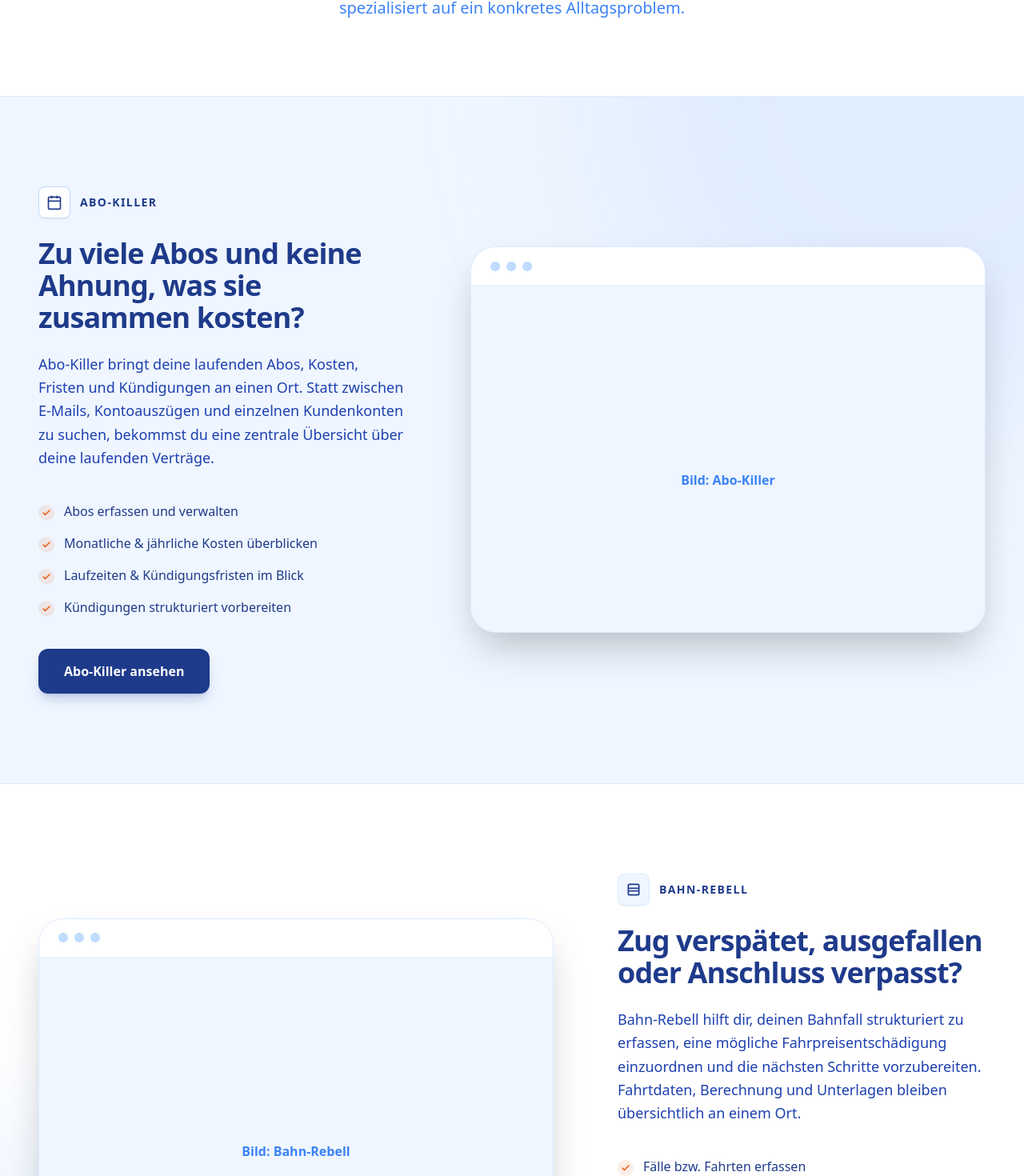
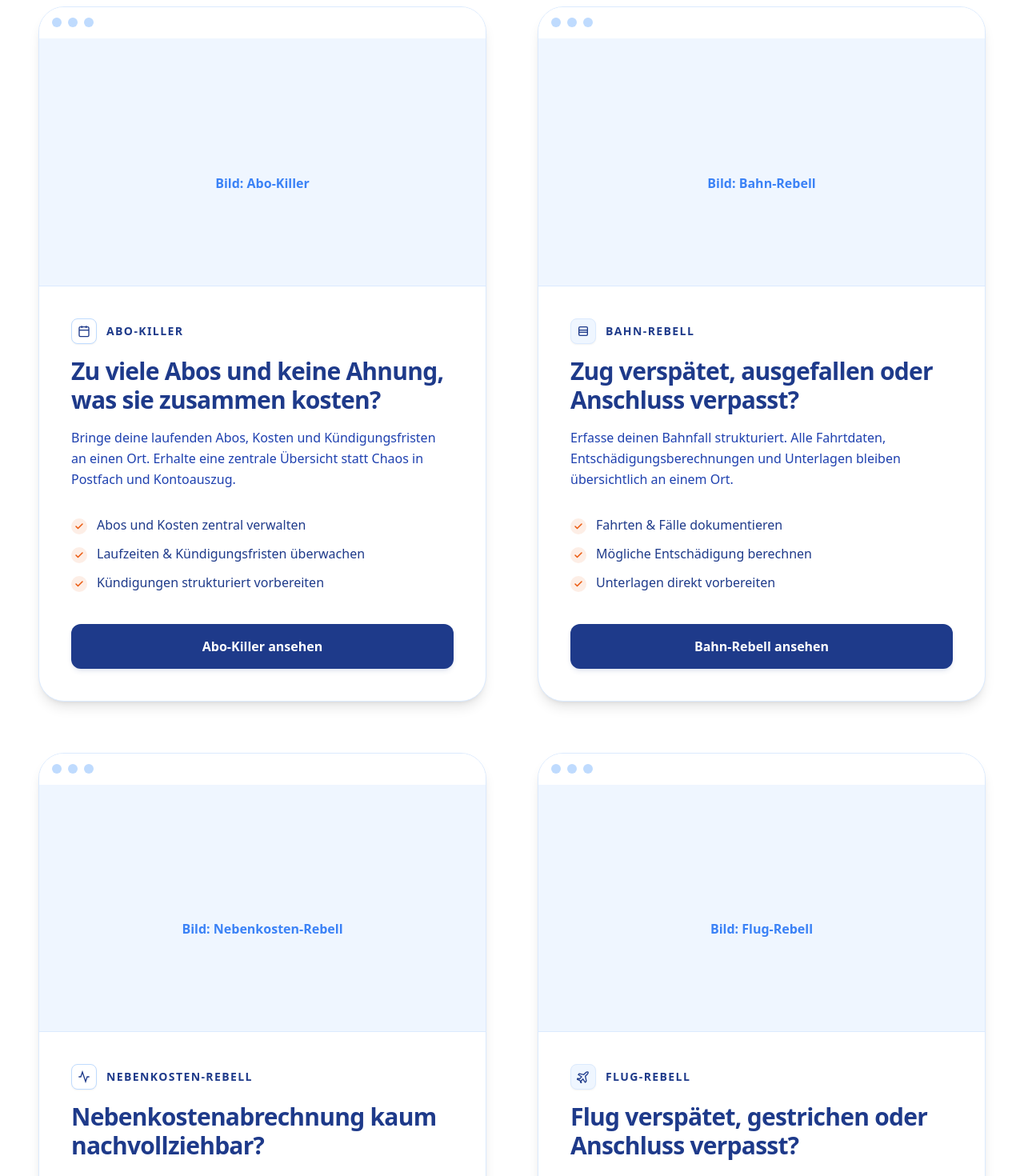
Before and after one commit to olli1270baok/RealLife, a Next.js app: page / in a window 1280 px wide. Shown: the part 1296-2766 px from the top of the page at 80% size. Built offline with nearby package versions, Linux system fonts and the light colour scheme.

Commit message:
design: Refactor Kern-Apps into responsive 2x2 grid keeping premium colors

```diff
--- a/src/app/page.tsx
+++ b/src/app/page.tsx
@@ -89,56 +89,22 @@
         </div>
       </section>
 
-      {/* 3. KERN-APPS (Z-PATTERN, HIGH-END) */}
-      <section id="kern-apps" className="bg-white relative">
-        <div className="py-24 px-6 lg:px-12 max-w-screen-xl mx-auto text-center border-t border-[#dbeafe]">
+      {/* 3. KERN-APPS (HIGH-END 2x2 GRID) */}
+      <section id="kern-apps" className="bg-white relative py-24 px-6 lg:px-12 border-t border-[#dbeafe]">
+        <div className="max-w-screen-2xl mx-auto">
+          <div className="text-center mb-16">
             <div className="inline-flex items-center gap-2 px-4 py-1.5 rounded-full bg-[#eff6ff] border border-[#bfdbfe] mb-6">
               <span className="text-xs font-bold text-[#1e40af] uppercase tracking-widest">UNSERE APPS</span>
             </div>
-          <h2 className="text-4xl lg:text-5xl font-extrabold text-[#1e3a8a] tracking-tight mb-6" style={{ fontFamily: 'var(--font-head)' }}>Welche App hilft dir gerade?</h2>
-          <p className="text-xl text-[#3b82f6] max-w-2xl mx-auto">Wähle das Thema, das du gerade erledigen möchtest. Jede App ist spezialisiert auf ein konkretes Alltagsproblem.</p>
+            <h2 className="text-4xl lg:text-5xl font-extrabold text-[#1e3a8a] tracking-tight" style={{ fontFamily: 'var(--font-head)' }}>Welche App hilft dir gerade?</h2>
           </div>
 
-        {/* ABO-KILLER (Text Links, Bild Rechts) */}
-        <div className="relative py-28 border-y border-[#dbeafe] bg-[#eff6ff] overflow-hidden">
-          {/* Subtle Background Accent */}
-          <div className="absolute top-0 right-0 w-[800px] h-[800px] bg-[#bfdbfe]/30 rounded-full blur-[100px] -translate-y-1/2 translate-x-1/3 pointer-events-none"></div>
+          <div className="grid grid-cols-1 md:grid-cols-2 gap-12 lg:gap-16">
 
-          <div className="relative px-6 lg:px-12 max-w-screen-2xl mx-auto flex flex-col lg:flex-row gap-20 items-center z-10">
-            <div className="lg:w-5/12 w-full">
-              <div className="flex items-center gap-3 mb-6">
-                <div className="w-10 h-10 rounded-lg bg-white border border-[#bfdbfe] shadow-sm flex items-center justify-center">
-                  <svg width="20" height="20" viewBox="0 0 24 24" fill="none" stroke="currentColor" strokeWidth="2" className="text-[#1e3a8a]"><rect x="3" y="4" width="18" height="18" rx="2" ry="2"></rect><line x1="16" y1="2" x2="16" y2="6"></line><line x1="8" y1="2" x2="8" y2="6"></line><line x1="3" y1="10" x2="21" y2="10"></line></svg>
-                </div>
-                <div className="text-sm font-bold text-[#1e3a8a] uppercase tracking-widest">Abo-Killer</div>
-              </div>
-
-              <h3 className="text-3xl md:text-4xl font-extrabold text-[#1e3a8a] tracking-tight mb-6 leading-[1.15]">
-                Zu viele Abos und keine Ahnung, was sie zusammen kosten?
-              </h3>
-              <p className="text-[#1e40af] text-lg mb-10 leading-relaxed">
-                Abo-Killer bringt deine laufenden Abos, Kosten, Fristen und Kündigungen an einen Ort. Statt zwischen E-Mails, Kontoauszügen und einzelnen Kundenkonten zu suchen, bekommst du eine zentrale Übersicht über deine laufenden Verträge.
-              </p>
-
-              <ul className="grid grid-cols-1 gap-4 mb-10">
-                {['Abos erfassen und verwalten', 'Monatliche & jährliche Kosten überblicken', 'Laufzeiten & Kündigungsfristen im Blick', 'Kündigungen strukturiert vorbereiten'].map((text, i) => (
-                  <li key={i} className="flex items-start gap-3">
-                    <div className="mt-1 flex-shrink-0 w-5 h-5 rounded-full bg-[#EA580C]/10 flex items-center justify-center">
-                      <svg width="12" height="12" viewBox="0 0 24 24" fill="none" stroke="#EA580C" strokeWidth="3" strokeLinecap="round" strokeLinejoin="round"><polyline points="20 6 9 17 4 12"></polyline></svg>
-                    </div>
-                    <span className="text-[#1e3a8a] font-medium">{text}</span>
-                  </li>
-                ))}
-              </ul>
-
-              <button onClick={() => router.push('/abo-killer')} className="bg-[#1e3a8a] text-white px-8 py-4 rounded-xl font-bold hover:bg-[#172554] shadow-lg shadow-[#1e3a8a]/20 hover:shadow-xl hover:-translate-y-0.5 transition-all">
-                Abo-Killer ansehen
-              </button>
-            </div>
-
-            <div className="lg:w-7/12 w-full">
-              <div className="relative aspect-[4/3] bg-white rounded-[2rem] shadow-2xl border border-[#dbeafe] overflow-hidden flex flex-col">
-                <div className="h-12 bg-white border-b border-[#eff6ff] flex items-center px-6 gap-2">
+            {/* ABO-KILLER */}
+            <div className="flex flex-col group bg-white border border-[#dbeafe] rounded-[2rem] overflow-hidden shadow-lg hover:shadow-2xl transition-all duration-300 hover:-translate-y-1">
+              <div className="relative aspect-[16/10] bg-[#eff6ff] border-b border-[#dbeafe] overflow-hidden flex flex-col">
+                <div className="h-10 bg-white border-b border-[#eff6ff] flex items-center px-4 gap-2">
                   <div className="w-3 h-3 rounded-full bg-[#bfdbfe]"></div>
                   <div className="w-3 h-3 rounded-full bg-[#bfdbfe]"></div>
                   <div className="w-3 h-3 rounded-full bg-[#bfdbfe]"></div>
@@ -151,32 +117,21 @@
                   </div>
                 </div>
               </div>
+              <div className="p-8 lg:p-10 flex-1 flex flex-col">
+                <div className="flex items-center gap-3 mb-4">
+                  <div className="w-8 h-8 rounded-lg bg-white border border-[#bfdbfe] shadow-sm flex items-center justify-center">
+                    <svg width="16" height="16" viewBox="0 0 24 24" fill="none" stroke="currentColor" strokeWidth="2" className="text-[#1e3a8a]"><rect x="3" y="4" width="18" height="18" rx="2" ry="2"></rect><line x1="16" y1="2" x2="16" y2="6"></line><line x1="8" y1="2" x2="8" y2="6"></line><line x1="3" y1="10" x2="21" y2="10"></line></svg>
                   </div>
+                  <div className="text-sm font-bold text-[#1e3a8a] uppercase tracking-widest">Abo-Killer</div>
                 </div>
-        </div>
-
-        {/* BAHN-REBELL (Bild Links, Text Rechts) */}
-        <div className="relative py-28 bg-white overflow-hidden">
-          <div className="absolute bottom-0 left-0 w-[800px] h-[800px] bg-[#bfdbfe]/30 rounded-full blur-[100px] translate-y-1/2 -translate-x-1/3 pointer-events-none"></div>
-
-          <div className="relative px-6 lg:px-12 max-w-screen-2xl mx-auto flex flex-col lg:flex-row-reverse gap-20 items-center z-10">
-            <div className="lg:w-5/12 w-full">
-              <div className="flex items-center gap-3 mb-6">
-                <div className="w-10 h-10 rounded-lg bg-[#eff6ff] border border-[#dbeafe] shadow-sm flex items-center justify-center">
-                  <svg width="20" height="20" viewBox="0 0 24 24" fill="none" stroke="currentColor" strokeWidth="2" className="text-[#1e3a8a]"><rect x="4" y="4" width="16" height="16" rx="2" ry="2"></rect><path d="M4 14h16"></path><path d="M4 10h16"></path></svg>
-                </div>
-                <div className="text-sm font-bold text-[#1e3a8a] uppercase tracking-widest">Bahn-Rebell</div>
-              </div>
-
-              <h3 className="text-3xl md:text-4xl font-extrabold text-[#1e3a8a] tracking-tight mb-6 leading-[1.15]">
-                Zug verspätet, ausgefallen oder Anschluss verpasst?
+                <h3 className="text-2xl lg:text-3xl font-extrabold text-[#1e3a8a] tracking-tight mb-4 leading-snug">
+                  Zu viele Abos und keine Ahnung, was sie zusammen kosten?
                 </h3>
-              <p className="text-[#1e40af] text-lg mb-10 leading-relaxed">
-                Bahn-Rebell hilft dir, deinen Bahnfall strukturiert zu erfassen, eine mögliche Fahrpreisentschädigung einzuordnen und die nächsten Schritte vorzubereiten. Fahrtdaten, Berechnung und Unterlagen bleiben übersichtlich an einem Ort.
+                <p className="text-[#1e40af] text-base mb-8 leading-relaxed">
+                  Bringe deine laufenden Abos, Kosten und Kündigungsfristen an einen Ort. Erhalte eine zentrale Übersicht statt Chaos in Postfach und Kontoauszug.
                 </p>
-
-              <ul className="grid grid-cols-1 gap-4 mb-10">
-                {['Fälle bzw. Fahrten erfassen', 'Mögliche Fahrpreisentschädigung berechnen', 'Relevante Angaben speichern', 'Schreiben bzw. Unterlagen vorbereiten'].map((text, i) => (
+                <ul className="space-y-3 mb-10 flex-1">
+                  {['Abos und Kosten zentral verwalten', 'Laufzeiten & Kündigungsfristen überwachen', 'Kündigungen strukturiert vorbereiten'].map((text, i) => (
                     <li key={i} className="flex items-start gap-3">
                       <div className="mt-1 flex-shrink-0 w-5 h-5 rounded-full bg-[#EA580C]/10 flex items-center justify-center">
                         <svg width="12" height="12" viewBox="0 0 24 24" fill="none" stroke="#EA580C" strokeWidth="3" strokeLinecap="round" strokeLinejoin="round"><polyline points="20 6 9 17 4 12"></polyline></svg>
@@ -185,15 +140,16 @@
                     </li>
                   ))}
                 </ul>
-
-              <button onClick={() => router.push('/bahn-rebell')} className="bg-[#1e3a8a] text-white px-8 py-4 rounded-xl font-bold hover:bg-[#172554] shadow-lg shadow-[#1e3a8a]/20 hover:shadow-xl hover:-translate-y-0.5 transition-all">
-                Bahn-Rebell ansehen
+                <button onClick={() => router.push('/abo-killer')} className="bg-[#1e3a8a] text-white px-6 py-4 rounded-xl font-bold hover:bg-[#172554] shadow-md shadow-[#1e3a8a]/10 transition-all text-center w-full">
+                  Abo-Killer ansehen
                 </button>
               </div>
+            </div>
 
-            <div className="lg:w-7/12 w-full">
-              <div className="relative aspect-[4/3] bg-white rounded-[2rem] shadow-2xl border border-[#dbeafe] overflow-hidden flex flex-col">
-                <div className="h-12 bg-white border-b border-[#eff6ff] flex items-center px-6 gap-2">
+            {/* BAHN-REBELL */}
+            <div className="flex flex-col group bg-white border border-[#dbeafe] rounded-[2rem] overflow-hidden shadow-lg hover:shadow-2xl transition-all duration-300 hover:-translate-y-1">
+              <div className="relative aspect-[16/10] bg-[#eff6ff] border-b border-[#dbeafe] overflow-hidden flex flex-col">
+                <div className="h-10 bg-white border-b border-[#eff6ff] flex items-center px-4 gap-2">
                   <div className="w-3 h-3 rounded-full bg-[#bfdbfe]"></div>
                   <div className="w-3 h-3 rounded-full bg-[#bfdbfe]"></div>
                   <div className="w-3 h-3 rounded-full bg-[#bfdbfe]"></div>
@@ -206,32 +162,21 @@
                   </div>
                 </div>
               </div>
+              <div className="p-8 lg:p-10 flex-1 flex flex-col">
+                <div className="flex items-center gap-3 mb-4">
+                  <div className="w-8 h-8 rounded-lg bg-[#eff6ff] border border-[#dbeafe] shadow-sm flex items-center justify-center">
+                    <svg width="16" height="16" viewBox="0 0 24 24" fill="none" stroke="currentColor" strokeWidth="2" className="text-[#1e3a8a]"><rect x="4" y="4" width="16" height="16" rx="2" ry="2"></rect><path d="M4 14h16"></path><path d="M4 10h16"></path></svg>
                   </div>
+                  <div className="text-sm font-bold text-[#1e3a8a] uppercase tracking-widest">Bahn-Rebell</div>
                 </div>
-        </div>
-
-        {/* NEBENKOSTEN-REBELL (Text Links, Bild Rechts) */}
-        <div className="relative py-28 border-y border-[#dbeafe] bg-[#eff6ff] overflow-hidden">
-          <div className="absolute top-1/2 right-1/4 w-[600px] h-[600px] bg-[#bfdbfe]/30 rounded-full blur-[100px] -translate-y-1/2 pointer-events-none"></div>
-
-          <div className="relative px-6 lg:px-12 max-w-screen-2xl mx-auto flex flex-col lg:flex-row gap-20 items-center z-10">
-            <div className="lg:w-5/12 w-full">
-              <div className="flex items-center gap-3 mb-6">
-                <div className="w-10 h-10 rounded-lg bg-white border border-[#bfdbfe] shadow-sm flex items-center justify-center">
-                  <svg width="20" height="20" viewBox="0 0 24 24" fill="none" stroke="currentColor" strokeWidth="2" className="text-[#1e3a8a]"><path d="M22 12h-4l-3 9L9 3l-3 9H2"></path></svg>
-                </div>
-                <div className="text-sm font-bold text-[#1e3a8a] uppercase tracking-widest">Nebenkosten-Rebell</div>
-              </div>
-
-              <h3 className="text-3xl md:text-4xl font-extrabold text-[#1e3a8a] tracking-tight mb-6 leading-[1.15]">
-                Nebenkostenabrechnung kaum nachvollziehbar?
+                <h3 className="text-2xl lg:text-3xl font-extrabold text-[#1e3a8a] tracking-tight mb-4 leading-snug">
+                  Zug verspätet, ausgefallen oder Anschluss verpasst?
                 </h3>
-              <p className="text-[#1e40af] text-lg mb-10 leading-relaxed">
-                Nebenkosten-Rebell hilft dir, deine Abrechnung strukturiert auseinanderzunehmen. Kostenpositionen, Vorauszahlungen und Veränderungen werden übersichtlich aufbereitet, damit du besser nachvollziehen kannst, wie sich das Ergebnis zusammensetzt.
+                <p className="text-[#1e40af] text-base mb-8 leading-relaxed">
+                  Erfasse deinen Bahnfall strukturiert. Alle Fahrtdaten, Entschädigungsberechnungen und Unterlagen bleiben übersichtlich an einem Ort.
                 </p>
-
-              <ul className="grid grid-cols-1 gap-4 mb-10">
-                {['Abrechnungsdaten erfassen', 'Kostenpositionen strukturieren', 'Vorauszahlungen & Gesamtkosten vergleichen', 'Veränderungen nachvollziehen'].map((text, i) => (
+                <ul className="space-y-3 mb-10 flex-1">
+                  {['Fahrten & Fälle dokumentieren', 'Mögliche Entschädigung berechnen', 'Unterlagen direkt vorbereiten'].map((text, i) => (
                     <li key={i} className="flex items-start gap-3">
                       <div className="mt-1 flex-shrink-0 w-5 h-5 rounded-full bg-[#EA580C]/10 flex items-center justify-center">
                         <svg width="12" height="12" viewBox="0 0 24 24" fill="none" stroke="#EA580C" strokeWidth="3" strokeLinecap="round" strokeLinejoin="round"><polyline points="20 6 9 17 4 12"></polyline></svg>
@@ -240,15 +185,16 @@
                     </li>
                   ))}
                 </ul>
-
-              <button onClick={() => router.push('/nebenkosten-rebell')} className="bg-[#1e3a8a] text-white px-8 py-4 rounded-xl font-bold hover:bg-[#172554] shadow-lg shadow-[#1e3a8a]/20 hover:shadow-xl hover:-translate-y-0.5 transition-all">
-                Nebenkosten-Rebell ansehen
+                <button onClick={() => router.push('/bahn-rebell')} className="bg-[#1e3a8a] text-white px-6 py-4 rounded-xl font-bold hover:bg-[#172554] shadow-md shadow-[#1e3a8a]/10 transition-all text-center w-full">
+                  Bahn-Rebell ansehen
                 </button>
               </div>
+            </div>
 
-            <div className="lg:w-7/12 w-full">
-              <div className="relative aspect-[4/3] bg-white rounded-[2rem] shadow-2xl border border-[#dbeafe] overflow-hidden flex flex-col">
-                <div className="h-12 bg-white border-b border-[#eff6ff] flex items-center px-6 gap-2">
+            {/* NEBENKOSTEN-REBELL */}
+            <div className="flex flex-col group bg-white border border-[#dbeafe] rounded-[2rem] overflow-hidden shadow-lg hover:shadow-2xl transition-all duration-300 hover:-translate-y-1">
+              <div className="relative aspect-[16/10] bg-[#eff6ff] border-b border-[#dbeafe] overflow-hidden flex flex-col">
+                <div className="h-10 bg-white border-b border-[#eff6ff] flex items-center px-4 gap-2">
                   <div className="w-3 h-3 rounded-full bg-[#bfdbfe]"></div>
                   <div className="w-3 h-3 rounded-full bg-[#bfdbfe]"></div>
                   <div className="w-3 h-3 rounded-full bg-[#bfdbfe]"></div>
@@ -261,30 +207,21 @@
                   </div>
                 </div>
               </div>
+              <div className="p-8 lg:p-10 flex-1 flex flex-col">
+                <div className="flex items-center gap-3 mb-4">
+                  <div className="w-8 h-8 rounded-lg bg-white border border-[#bfdbfe] shadow-sm flex items-center justify-center">
+                    <svg width="16" height="16" viewBox="0 0 24 24" fill="none" stroke="currentColor" strokeWidth="2" className="text-[#1e3a8a]"><path d="M22 12h-4l-3 9L9 3l-3 9H2"></path></svg>
                   </div>
+                  <div className="text-sm font-bold text-[#1e3a8a] uppercase tracking-widest">Nebenkosten-Rebell</div>
                 </div>
-        </div>
-
-        {/* FLUG-REBELL (Bild Links, Text Rechts) */}
-        <div className="relative py-28 bg-white border-b border-[#dbeafe] overflow-hidden">
-          <div className="relative px-6 lg:px-12 max-w-screen-2xl mx-auto flex flex-col lg:flex-row-reverse gap-20 items-center z-10">
-            <div className="lg:w-5/12 w-full">
-              <div className="flex items-center gap-3 mb-6">
-                <div className="w-10 h-10 rounded-lg bg-[#eff6ff] border border-[#dbeafe] shadow-sm flex items-center justify-center">
-                  <svg width="20" height="20" viewBox="0 0 24 24" fill="none" stroke="currentColor" strokeWidth="2" className="text-[#1e3a8a]"><path d="M17.8 19.2 16 11l3.5-3.5C21 6 21.5 4 21 3c-1-.5-3 0-4.5 1.5L13 8 4.8 6.2c-.5-.1-.9.2-1.1.6L3 8l6 4-4 4-2.8-.9c-.4-.1-.8.1-1 .5L1 17l5 2 2 5c.4-.2.6-.6.5-1l-.9-2.8 4-4 4 6l1.2-.7c.4-.2.7-.6.6-1.1z"></path></svg>
-                </div>
-                <div className="text-sm font-bold text-[#1e3a8a] uppercase tracking-widest">Flug-Rebell</div>
-              </div>
-
-              <h3 className="text-3xl md:text-4xl font-extrabold text-[#1e3a8a] tracking-tight mb-6 leading-[1.15]">
-                Flug verspätet, gestrichen oder Anschluss verpasst?
+                <h3 className="text-2xl lg:text-3xl font-extrabold text-[#1e3a8a] tracking-tight mb-4 leading-snug">
+                  Nebenkostenabrechnung kaum nachvollziehbar?
                 </h3>
-              <p className="text-[#1e40af] text-lg mb-10 leading-relaxed">
-                Flug-Rebell hilft dir, deinen Fall strukturiert einzuordnen und die nächsten Schritte vorzubereiten. Flugdaten, mögliche Entschädigung, zusätzliche Kosten und Schreiben lassen sich in einem nachvollziehbaren Ablauf organisieren.
+                <p className="text-[#1e40af] text-base mb-8 leading-relaxed">
+                  Nimm deine Abrechnung strukturiert auseinander. Vergleiche Kostenpositionen und Vorauszahlungen, um Nachzahlungen genau nachzuvollziehen.
                 </p>
-
-              <ul className="grid grid-cols-1 gap-4 mb-10">
-                {['Flugdaten und Fall erfassen', 'Mögliche Entschädigung einordnen', 'Zusatzkosten dokumentieren', 'Schreiben vorbereiten'].map((text, i) => (
+                <ul className="space-y-3 mb-10 flex-1">
+                  {['Kostenpositionen strukturieren', 'Vorauszahlungen & Gesamtkosten vergleichen', 'Veränderungen zum Vorjahr nachvollziehen'].map((text, i) => (
                     <li key={i} className="flex items-start gap-3">
                       <div className="mt-1 flex-shrink-0 w-5 h-5 rounded-full bg-[#EA580C]/10 flex items-center justify-center">
                         <svg width="12" height="12" viewBox="0 0 24 24" fill="none" stroke="#EA580C" strokeWidth="3" strokeLinecap="round" strokeLinejoin="round"><polyline points="20 6 9 17 4 12"></polyline></svg>
@@ -293,15 +230,16 @@
                     </li>
                   ))}
                 </ul>
-
-              <button onClick={() => router.push('/flug-rebell')} className="bg-[#1e3a8a] text-white px-8 py-4 rounded-xl font-bold hover:bg-[#172554] shadow-lg shadow-[#1e3a8a]/20 hover:shadow-xl hover:-translate-y-0.5 transition-all">
-                Flug-Rebell ansehen
+                <button onClick={() => router.push('/nebenkosten-rebell')} className="bg-[#1e3a8a] text-white px-6 py-4 rounded-xl font-bold hover:bg-[#172554] shadow-md shadow-[#1e3a8a]/10 transition-all text-center w-full">
+                  Nebenkosten-Rebell ansehen
                 </button>
               </div>
+            </div>
 
-            <div className="lg:w-7/12 w-full">
-              <div className="relative aspect-[4/3] bg-white rounded-[2rem] shadow-2xl border border-[#dbeafe] overflow-hidden flex flex-col">
-                <div className="h-12 bg-white border-b border-[#eff6ff] flex items-center px-6 gap-2">
+            {/* FLUG-REBELL */}
+            <div className="flex flex-col group bg-white border border-[#dbeafe] rounded-[2rem] overflow-hidden shadow-lg hover:shadow-2xl transition-all duration-300 hover:-translate-y-1">
+              <div className="relative aspect-[16/10] bg-[#eff6ff] border-b border-[#dbeafe] overflow-hidden flex flex-col">
+                <div className="h-10 bg-white border-b border-[#eff6ff] flex items-center px-4 gap-2">
                   <div className="w-3 h-3 rounded-full bg-[#bfdbfe]"></div>
                   <div className="w-3 h-3 rounded-full bg-[#bfdbfe]"></div>
                   <div className="w-3 h-3 rounded-full bg-[#bfdbfe]"></div>
@@ -314,14 +252,41 @@
                   </div>
                 </div>
               </div>
+              <div className="p-8 lg:p-10 flex-1 flex flex-col">
+                <div className="flex items-center gap-3 mb-4">
+                  <div className="w-8 h-8 rounded-lg bg-[#eff6ff] border border-[#dbeafe] shadow-sm flex items-center justify-center">
+                    <svg width="16" height="16" viewBox="0 0 24 24" fill="none" stroke="currentColor" strokeWidth="2" className="text-[#1e3a8a]"><path d="M17.8 19.2 16 11l3.5-3.5C21 6 21.5 4 21 3c-1-.5-3 0-4.5 1.5L13 8 4.8 6.2c-.5-.1-.9.2-1.1.6L3 8l6 4-4 4-2.8-.9c-.4-.1-.8.1-1 .5L1 17l5 2 2 5c.4-.2.6-.6.5-1l-.9-2.8 4-4 4 6l1.2-.7c.4-.2.7-.6.6-1.1z"></path></svg>
                   </div>
+                  <div className="text-sm font-bold text-[#1e3a8a] uppercase tracking-widest">Flug-Rebell</div>
+                </div>
+                <h3 className="text-2xl lg:text-3xl font-extrabold text-[#1e3a8a] tracking-tight mb-4 leading-snug">
+                  Flug verspätet, gestrichen oder Anschluss verpasst?
+                </h3>
+                <p className="text-[#1e40af] text-base mb-8 leading-relaxed">
+                  Ordne deinen Flug-Fall strukturiert ein. Dokumentiere Zusatzkosten, Flugdaten und bereite nächste Schritte in einem logischen Ablauf vor.
+                </p>
+                <ul className="space-y-3 mb-10 flex-1">
+                  {['Flugdaten und Fall einordnen', 'Mögliche Entschädigung prüfen', 'Zusatzkosten dokumentieren'].map((text, i) => (
+                    <li key={i} className="flex items-start gap-3">
+                      <div className="mt-1 flex-shrink-0 w-5 h-5 rounded-full bg-[#EA580C]/10 flex items-center justify-center">
+                        <svg width="12" height="12" viewBox="0 0 24 24" fill="none" stroke="#EA580C" strokeWidth="3" strokeLinecap="round" strokeLinejoin="round"><polyline points="20 6 9 17 4 12"></polyline></svg>
+                      </div>
+                      <span className="text-[#1e3a8a] font-medium">{text}</span>
+                    </li>
+                  ))}
+                </ul>
+                <button onClick={() => router.push('/flug-rebell')} className="bg-[#1e3a8a] text-white px-6 py-4 rounded-xl font-bold hover:bg-[#172554] shadow-md shadow-[#1e3a8a]/10 transition-all text-center w-full">
+                  Flug-Rebell ansehen
+                </button>
               </div>
             </div>
 
+          </div>
+        </div>
       </section>
 
       {/* 4. WEITERE APPS */}
-      <section className="py-24 px-6 lg:px-12 max-w-screen-2xl mx-auto bg-white">
+      <section className="py-24 px-6 lg:px-12 max-w-screen-2xl mx-auto bg-white border-t border-[#dbeafe]">
         <h2 className="text-3xl lg:text-4xl font-extrabold text-[#1e3a8a] tracking-tight mb-12 text-center" style={{ fontFamily: 'var(--font-head)' }}>Weitere digitale Helfer</h2>
 
         <div className="grid grid-cols-1 md:grid-cols-2 lg:grid-cols-4 gap-6">
```
Also changed, not shown: public/sw.js. Lines whose indentation alone changed are shown as unchanged.
